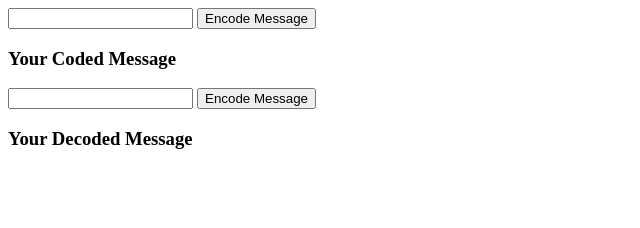
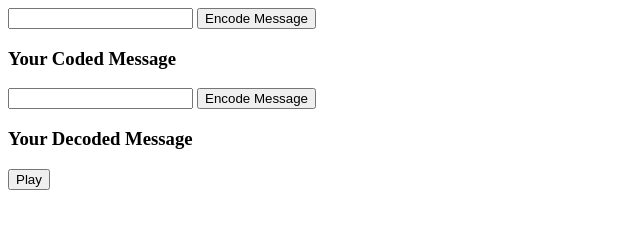
Before and after one commit to RamonWebDev/Morsecode, a plain HTML site: page index.html in a window 1280 px wide. Shown: the whole page, without its empty margins (0-640 px from the left). Drawn offline with Linux system fonts and the light colour scheme.

Commit message:
added button to call function to play morse code

```diff
--- a/index.html
+++ b/index.html
@@ -13,6 +13,7 @@
     <input id="decodeMsg" type="text">
     <button onclick="decodeMsg()">Encode Message</button>
     <h3 id="decodeResult">Your Decoded Message</h3>
+    <button id="playButton">Play</button>
 
 
     <script src="app.js"></script>
```
